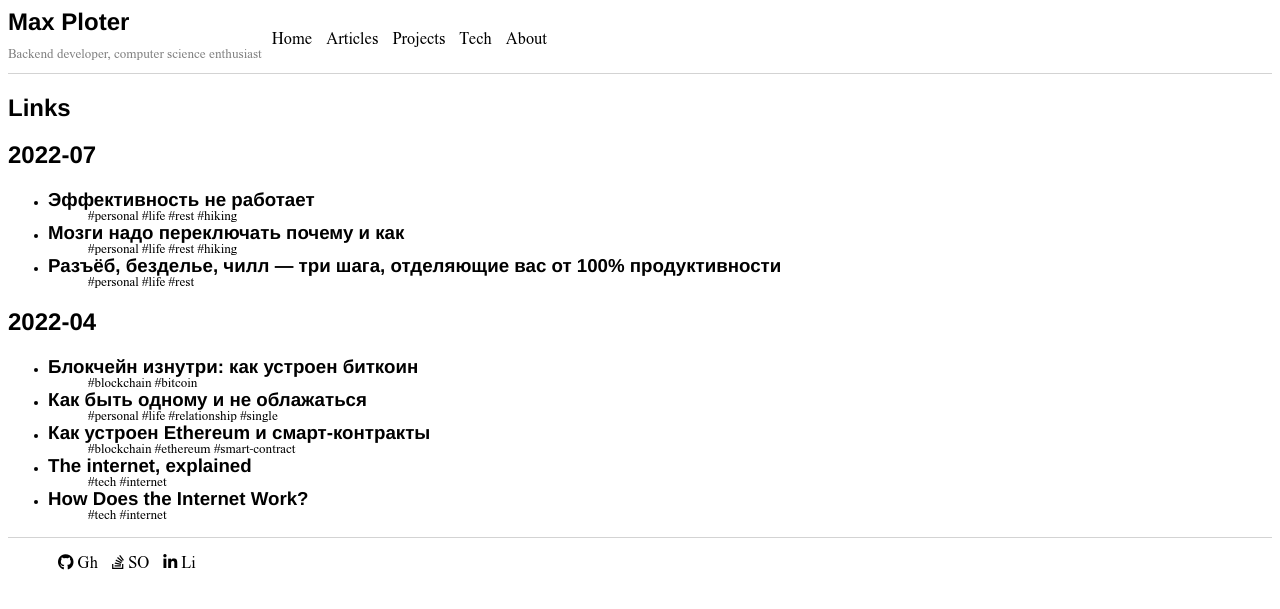
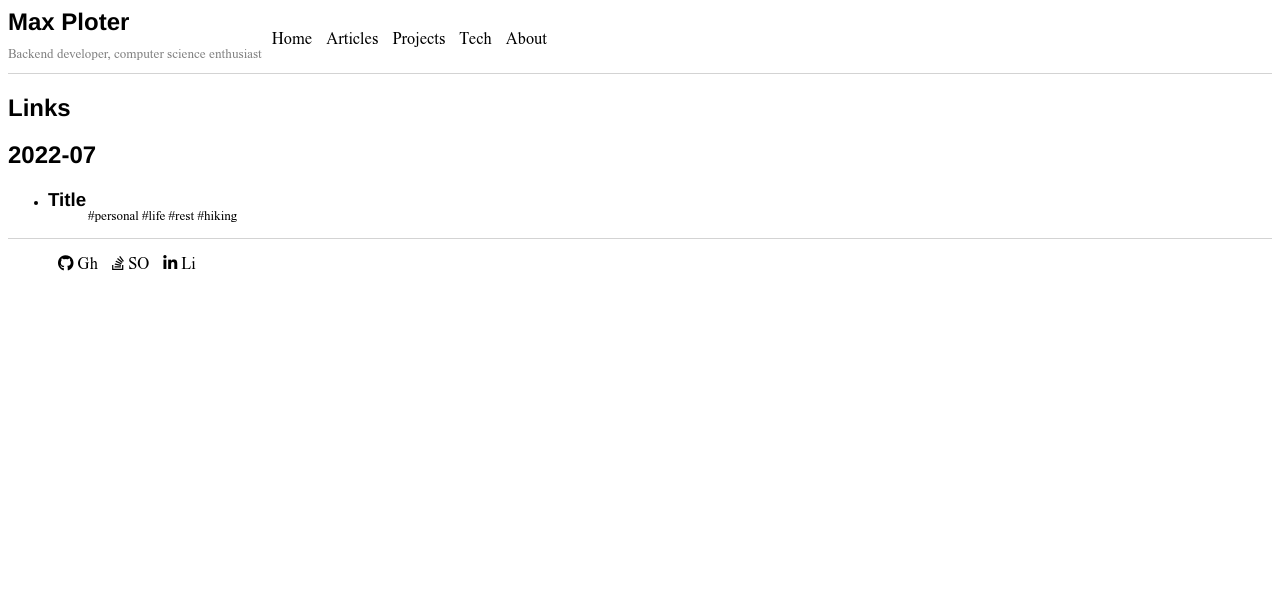
Before and after one commit to Maxvgrad/maxvgrad.github.io, a Jekyll site: the page built from links.html, in a window 1280 px wide. Shown: the top 609 px of the page. Built offline with Jekyll 4.4.1, drawn with Linux system fonts in a browser that asks for light colours; nearby versions of some CDN libraries.

Commit message:
chore: Add pages

```diff
--- a/_data/links.json
+++ b/_data/links.json
@@ -1,75 +1,11 @@
 [
   {
-    "title": "Эффективность не работает",
-    "author": "Илья Якямсев",
-    "url": "https://www.youtube.com/watch?v=K6oZuB8_dU8&t=1s",
-    "format": "video",
+    "title": "Title",
+    "author": "John Doe",
+    "url": "https://www.blog.com/",
+    "format": "text",
     "tags": ["personal", "life", "rest", "hiking"],
     "date": "2022-07-31",
     "status": "DONE"
-  },
-  {
-    "title": "Мозги надо переключать почему и как",
-    "author": "Андрей Себрант",
-    "url": "https://www.youtube.com/watch?v=aVdF_em3usw&t=258s",
-    "tags": ["personal", "life", "rest", "hiking"],
-    "date": "2022-07-31",
-    "status": "DONE"
-  },
-  {
-    "title": "Разъёб, безделье, чилл — три шага, отделяющие вас от 100% продуктивности",
-    "author": null,
-    "url": "https://vas3k.club/post/14129/",
-    "tags": ["personal", "life", "rest"],
-    "date": "2022-07-29",
-    "status": "DONE"
-  },
-  {
-    "title": "Блокчейн изнутри: как устроен биткоин",
-    "author": null,
-    "url": "https://vas3k.ru/blog/blockchain/",
-    "tags": ["blockchain", "bitcoin"],
-    "date": "2022-04-23",
-    "status": "DONE"
-  },
-  {
-    "title": "Как быть одному и не облажаться",
-    "author": null,
-    "url": "https://w-o-s.ru/article/4309",
-    "tags": ["personal", "life", "relationship", "single"],
-    "date": "2022-04-25",
-    "status": "DONE"
-  },
-  {
-    "title": "Как устроен Ethereum и смарт-контракты",
-    "author": null,
-    "url": "https://vas3k.ru/blog/ethereum/",
-    "tags": ["blockchain", "ethereum", "smart-contract"],
-    "date": "2022-04-25",
-    "status": "READING"
-  },
-  {
-    "title": "The internet, explained",
-    "author": null,
-    "url": "https://www.vox.com/2014/6/16/18076282/the-internet",
-    "tags": ["tech", "internet"],
-    "date": "2022-04-29",
-    "status": "DONE"
-  },
-  {
-    "title": "How Does the Internet Work?",
-    "author": null,
-    "url": "https://web.stanford.edu/class/msande91si/www-spr04/readings/week1/InternetWhitepaper.htm",
-    "tags": ["tech", "internet"],
-    "date": "2022-04-29",
-    "status": "DONE"
-  },
-  {
-    "title": "Bitcoin: A Peer-to-Peer Electronic Cash System",
-    "author": null,
-    "url": "https://bitcoin.org/bitcoin.pdf",
-    "tags": ["blockchain", "bitcoin"],
-    "date": "2022-04-23",
-    "status": "NEW"
   }
 ]
--- a/articles.html
+++ b/articles.html
@@ -8,6 +8,7 @@ permalink: /articles
 <ul>
     {% for post in site.posts %}
     <li>
+        <img src="{{ post.img_src }}" alt="{{ post.title }}">
         <h2><a href="{{ post.url }}">{{ post.title }}</a></h2>
         {{ post.excerpt }}
     </li>
```
Also changed, not shown: _posts/2022-03-19-welcome-to-jekyll.markdown (deleted, +0 -28 lines), _posts/2022-07-01-eloquent-java-script.md (added, +109 -0 lines), _posts/2022-08-01-on-algorithms.markdown (added, +12 -0 lines), _posts/2022-09-01-designing-data-intensive-applications.markdown (added, +236 -0 lines).
